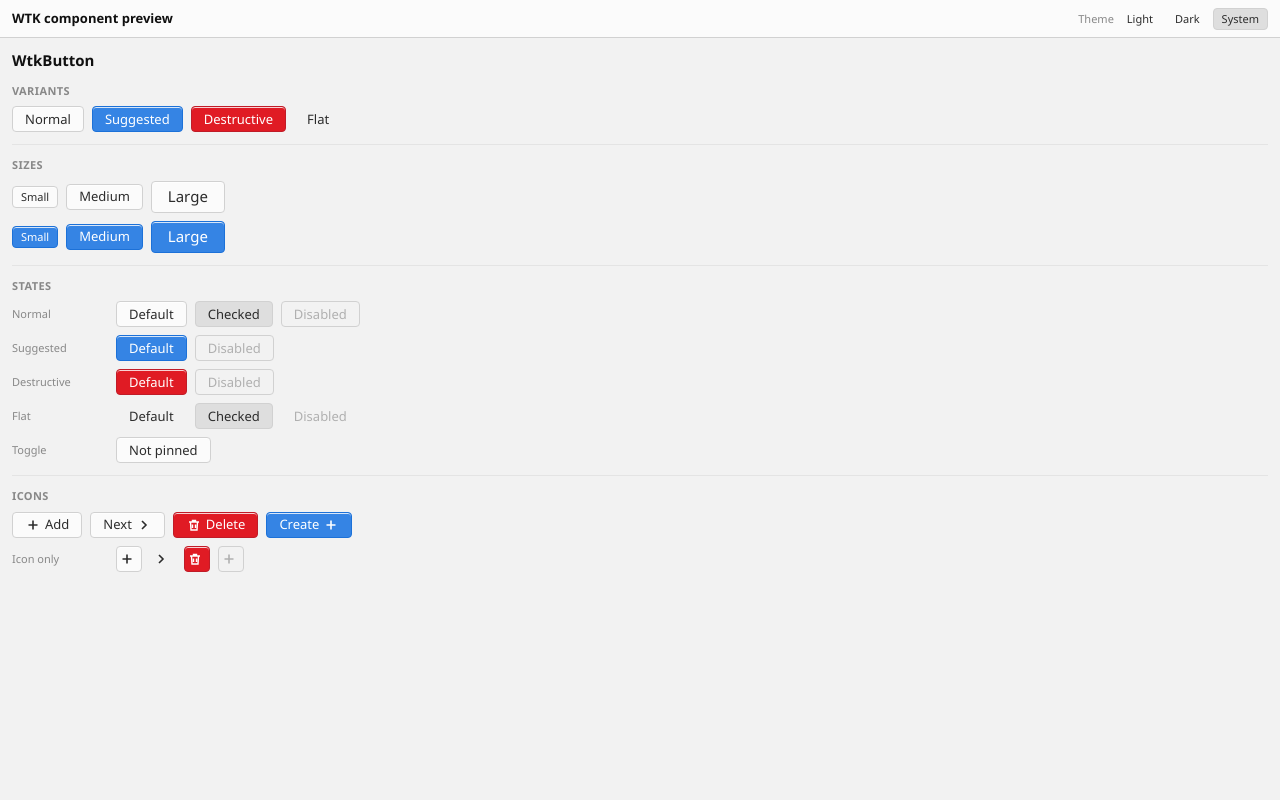
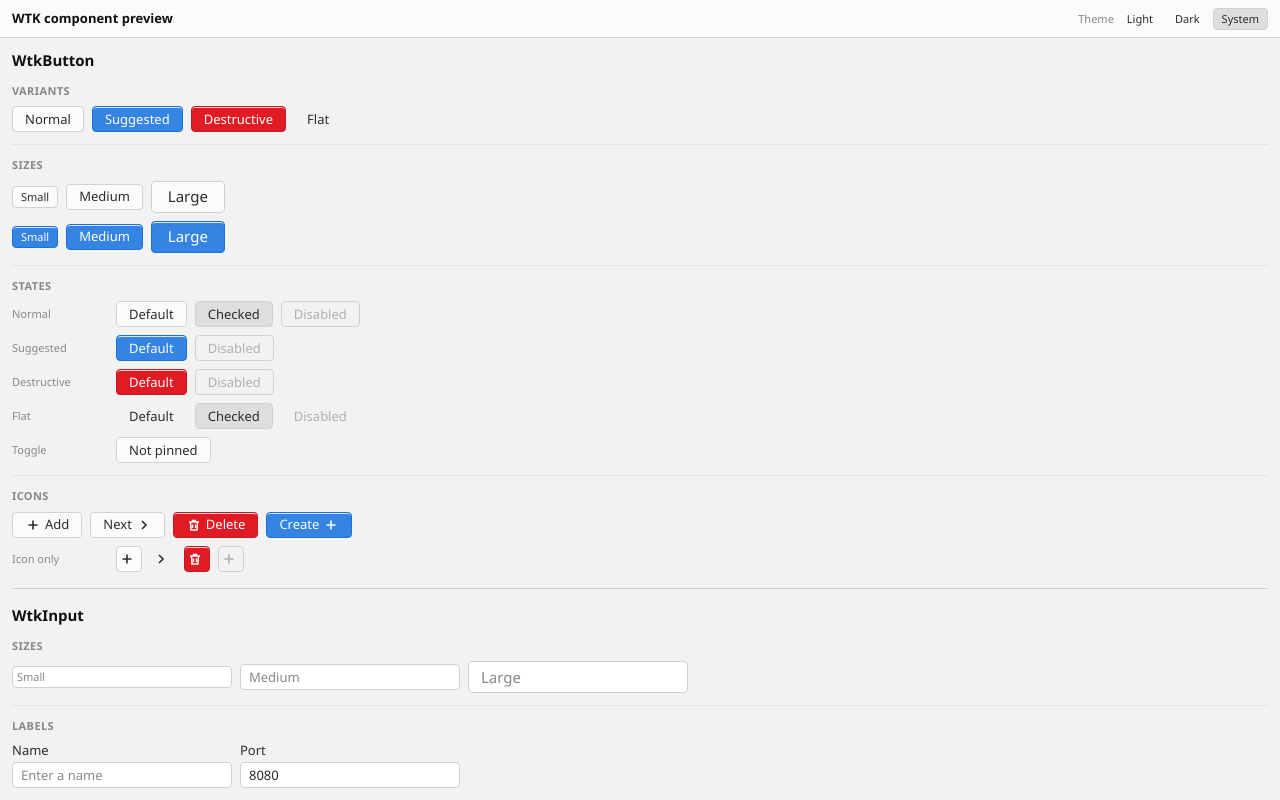
Before and after one commit to AlbertArakelyan/wtk-ui-react, a React (Vite) app: page / in a window 1280 px wide. Built offline with nearby package versions, Linux system fonts and the light colour scheme.

Commit message:
feat(5): created input component

```diff
--- a/src/App.tsx
+++ b/src/App.tsx
@@ -1,6 +1,7 @@
 import { type FC, useEffect, useState } from 'react';
 
 import WtkButton from './components/WtkButton/WtkButton';
+import WtkInput from './components/WtkInput/WtkInput';
 
 type ThemeChoiceType = 'system' | 'light' | 'dark';
 
@@ -13,6 +14,13 @@ const PlusIcon: FC = () => (
 const TrashIcon: FC = () => (
   <svg viewBox="0 0 16 16" fill="none" stroke="currentColor" strokeWidth="1.4">
     <path d="M3 5h10M6.5 5V3.5h3V5M4.5 5l.5 8h6l.5-8M6.5 7.5v3.5M9.5 7.5v3.5" />
+  </svg>
+);
+
+const SearchIcon: FC = () => (
+  <svg viewBox="0 0 16 16" fill="none" stroke="currentColor" strokeWidth="1.5">
+    <circle cx="7" cy="7" r="4.25" />
+    <path d="M10.2 10.2L13.5 13.5" />
   </svg>
 );
 
@@ -130,6 +138,57 @@ const App = () => {
             </div>
           </section>
         </section>
+
+        <section className="preview-component">
+          <h1 className="preview-component-title">WtkInput</h1>
+
+          <section className="preview-section">
+            <h2 className="preview-section-title">Sizes</h2>
+            <div className="preview-row">
+              <WtkInput inputSize="sm" placeholder="Small" wrapperClassName="preview-field" />
+              <WtkInput inputSize="md" placeholder="Medium" wrapperClassName="preview-field" />
+              <WtkInput inputSize="lg" placeholder="Large" wrapperClassName="preview-field" />
+            </div>
+          </section>
+
+          <section className="preview-section">
+            <h2 className="preview-section-title">Labels</h2>
+            <div className="preview-row">
+              <WtkInput label="Name" placeholder="Enter a name" wrapperClassName="preview-field" />
+              <WtkInput label="Port" defaultValue="8080" wrapperClassName="preview-field" />
+            </div>
+          </section>
+
+          <section className="preview-section">
+            <h2 className="preview-section-title">Icons</h2>
+            <div className="preview-row">
+              <WtkInput icon={<SearchIcon />} placeholder="Search" wrapperClassName="preview-field" />
+              <WtkInput
+                icon={<SearchIcon />}
+                iconPosition="left"
+                placeholder="Icon on the left"
+                wrapperClassName="preview-field"
+              />
+            </div>
+          </section>
+
+          <section className="preview-section">
+            <h2 className="preview-section-title">States</h2>
+            <div className="preview-row">
+              <WtkInput placeholder="Default" wrapperClassName="preview-field" />
+              <WtkInput defaultValue="Disabled" disabled wrapperClassName="preview-field" />
+              <WtkInput defaultValue="Read only" readOnly wrapperClassName="preview-field" />
+            </div>
+            <div className="preview-row">
+              <WtkInput
+                label="Port"
+                defaultValue="not-a-number"
+                error="Must be a number between 1 and 65535"
+                wrapperClassName="preview-field"
+              />
+            </div>
+          </section>
+        </section>
       </div>
     </div>
   );
--- /dev/null
+++ b/src/components/WtkInput/WtkInput.tsx
@@ -0,0 +1,62 @@
+import { type FC, useId, useMemo } from 'react';
+
+import type { IWtkInputProps, WtkInputSizeType } from './types';
+
+const WtkInput: FC<IWtkInputProps> = ({
+  inputSize = 'md',
+  label,
+  icon,
+  iconPosition = 'right',
+  error,
+  id,
+  disabled,
+  wrapperClassName = '',
+  labelClassName = '',
+  fieldClassName = '',
+  iconClassName = '',
+  errorClassName = '',
+  className = '',
+  ...props
+}) => {
+  const generatedId = useId();
+  const inputId = id ?? generatedId;
+
+  const inputSizeClass = useMemo(() => {
+    const sizeMapping: Record<WtkInputSizeType, string> = {
+      sm: 'wtk-input--sm',
+      md: 'wtk-input--md',
+      lg: 'wtk-input--lg',
+    };
+
+    return sizeMapping[inputSize] || sizeMapping.md;
+  }, [inputSize]);
+
+  const iconSideClass = icon ? `wtk-input--icon-${iconPosition}` : '';
+  const errorClass = error ? 'wtk-input--error' : '';
+
+  return (
+    <div className={`wtk-input-wrapper ${wrapperClassName}`}>
+      {label && (
+        <label className={`wtk-input__label ${labelClassName}`} htmlFor={inputId}>
+          {label}
+        </label>
+      )}
+      <div className={`wtk-input__field ${fieldClassName}`}>
+        <input
+          id={inputId}
+          className={`wtk-input ${inputSizeClass} ${iconSideClass} ${errorClass} ${className}`}
+          disabled={disabled}
+          {...props}
+        />
+        {icon && (
+          <span className={`wtk-input__icon wtk-input__icon--${iconPosition} ${iconClassName}`}>
+            {icon}
+          </span>
+        )}
+      </div>
+      {error && <p className={`wtk-input__error ${errorClassName}`}>{error}</p>}
+    </div>
+  );
+};
+
+export default WtkInput;
--- /dev/null
+++ b/src/components/WtkInput/types.ts
@@ -0,0 +1,18 @@
+import type { InputHTMLAttributes, ReactNode } from 'react';
+
+export type WtkInputSizeType = 'sm' | 'md' | 'lg';
+export type WtkInputIconPositionType = 'left' | 'right';
+
+export interface IWtkInputProps extends InputHTMLAttributes<HTMLInputElement> {
+  // not `size`: InputHTMLAttributes already uses that for the native character width
+  inputSize?: WtkInputSizeType;
+  label?: string;
+  icon?: ReactNode;
+  iconPosition?: WtkInputIconPositionType;
+  error?: string;
+  wrapperClassName?: string;
+  labelClassName?: string;
+  fieldClassName?: string;
+  iconClassName?: string;
+  errorClassName?: string;
+}
--- a/src/styles/base.css
+++ b/src/styles/base.css
@@ -155,7 +155,7 @@ hr {
 }
 
 ::placeholder {
-	color: var(--wtk-entry-placeholder-fg);
+	color: var(--wtk-input-placeholder-fg);
 	opacity: 1;
 }
 
--- /dev/null
+++ b/src/styles/components/wtkInput.css
@@ -0,0 +1,126 @@
+.wtk-input-wrapper {
+	display: flex;
+	flex-direction: column;
+	gap: var(--wtk-spacing-xs);
+	width: 100%;
+}
+
+.wtk-input__label {
+	font-size: var(--wtk-font-size-base);
+	color: var(--wtk-input-label-fg);
+}
+
+/* positioning context for the icon, and nothing else */
+.wtk-input__field {
+	position: relative;
+	display: flex;
+	align-items: center;
+}
+
+.wtk-input {
+	width: 100%;
+	height: var(--wtk-control-height);
+	padding: 0 var(--wtk-spacing-md);
+	font-family: var(--wtk-font-family);
+	font-size: var(--wtk-font-size-base);
+	color: var(--wtk-input-fg);
+	background-color: var(--wtk-input-bg);
+	border: var(--wtk-border-width) solid var(--wtk-input-border);
+	border-radius: var(--wtk-border-radius);
+	transition:
+		border-color var(--wtk-transition) var(--wtk-easing),
+		box-shadow var(--wtk-transition) var(--wtk-easing);
+
+	&::placeholder {
+		color: var(--wtk-input-placeholder-fg);
+		opacity: 1;
+	}
+
+	&:hover:not(:disabled):not(:focus) {
+		border-color: var(--wtk-input-border-hover);
+	}
+
+	&:focus-visible {
+		border-color: var(--wtk-input-border-focus);
+		box-shadow: 0 0 0 var(--wtk-focus-ring-width) var(--wtk-focus-ring-color);
+	}
+
+	&:disabled {
+		color: var(--wtk-input-fg-disabled);
+		background-color: var(--wtk-input-bg-disabled);
+	}
+
+	&::selection {
+		color: var(--wtk-input-selection-fg);
+		background-color: var(--wtk-input-selection-bg);
+	}
+}
+
+.wtk-input__icon {
+	position: absolute;
+	display: flex;
+	align-items: center;
+	color: var(--wtk-color-text-muted);
+	/* clicking the icon should still land on the input */
+	pointer-events: none;
+}
+
+.wtk-input__icon svg {
+	width: var(--wtk-icon-size);
+	height: var(--wtk-icon-size);
+}
+
+.wtk-input__icon--left {
+	left: var(--wtk-spacing-md);
+}
+
+.wtk-input__icon--right {
+	right: var(--wtk-spacing-md);
+}
+
+.wtk-input__error {
+	font-size: var(--wtk-font-size-small);
+	color: var(--wtk-input-error-fg);
+}
+
+/* sizes */
+.wtk-input--sm {
+	height: var(--wtk-control-height-sm);
+	padding: 0 var(--wtk-spacing-sm);
+	font-size: var(--wtk-font-size-small);
+}
+
+.wtk-input--md {
+	height: var(--wtk-control-height);
+	padding: 0 var(--wtk-spacing-md);
+}
+
+.wtk-input--lg {
+	height: var(--wtk-control-height-lg);
+	padding: 0 var(--wtk-spacing-lg);
+	font-size: var(--wtk-font-size-large);
+}
+
+/* keep the text clear of the icon, derived from the icon size and the gap */
+.wtk-input--icon-left {
+	padding-left: calc(var(--wtk-icon-size) + var(--wtk-spacing-md) * 2);
+}
+
+.wtk-input--icon-right {
+	padding-right: calc(var(--wtk-icon-size) + var(--wtk-spacing-md) * 2);
+}
+
+/* error keeps its border in every state, including while focused, and the
+   focus ring switches to the error tint so the two do not disagree */
+.wtk-input--error {
+	border-color: var(--wtk-input-border-error);
+
+	&:hover:not(:disabled):not(:focus) {
+		border-color: var(--wtk-input-border-error);
+	}
+
+	&:focus-visible {
+		border-color: var(--wtk-input-border-error);
+		box-shadow: 0 0 0 var(--wtk-focus-ring-width) var(--wtk-focus-ring-color-error);
+	}
+}
--- a/src/styles/preview.css
+++ b/src/styles/preview.css
@@ -98,6 +98,11 @@
 	margin-top: var(--wtk-spacing-md);
 }
 
+/* inputs stretch to their container, so give them a sane width in a demo row */
+.preview-field {
+	max-width: 220px;
+}
+
 .preview-row-label {
 	min-width: 96px;
 	font-size: var(--wtk-font-size-small);
--- a/src/styles/style.css
+++ b/src/styles/style.css
@@ -12,6 +12,7 @@
 *** Component stylesheets, alphabetically.
 */
 @import "./components/wtkButton.css";
+@import "./components/wtkInput.css";
 
 /*
 *** Demo only. Layout for the preview harness in src/App.tsx. Delete this line
--- a/src/styles/vars.css
+++ b/src/styles/vars.css
@@ -137,6 +137,7 @@
 	--wtk-light-overlay-color: rgba(0, 0, 0, 0.35);
 	--wtk-light-highlight-color: rgba(255, 255, 255, 0.8);
 	--wtk-light-focus-ring: rgba(53, 132, 228, 0.4);
+	--wtk-light-focus-ring-error: rgba(224, 27, 36, 0.35);
 }
 
 /*
@@ -187,6 +188,7 @@
 	--wtk-dark-overlay-color: rgba(0, 0, 0, 0.55);
 	--wtk-dark-highlight-color: rgba(255, 255, 255, 0.06);
 	--wtk-dark-focus-ring: rgba(53, 132, 228, 0.5);
+	--wtk-dark-focus-ring-error: rgba(217, 43, 50, 0.45);
 }
 
 /*
@@ -239,6 +241,7 @@
 	--wtk-overlay-color: var(--wtk-light-overlay-color);
 	--wtk-highlight-color: var(--wtk-light-highlight-color);
 	--wtk-focus-ring: var(--wtk-light-focus-ring);
+	--wtk-focus-ring-error: var(--wtk-light-focus-ring-error);
 }
 
 /*
@@ -291,6 +294,7 @@
 	--wtk-overlay-color: var(--wtk-dark-overlay-color);
 	--wtk-highlight-color: var(--wtk-dark-highlight-color);
 	--wtk-focus-ring: var(--wtk-dark-focus-ring);
+	--wtk-focus-ring-error: var(--wtk-dark-focus-ring-error);
 }
 
 /*
@@ -345,6 +349,7 @@
 		--wtk-overlay-color: var(--wtk-dark-overlay-color);
 		--wtk-highlight-color: var(--wtk-dark-highlight-color);
 		--wtk-focus-ring: var(--wtk-dark-focus-ring);
+		--wtk-focus-ring-error: var(--wtk-dark-focus-ring-error);
 	}
 }
 
@@ -375,6 +380,7 @@
 	*** Shared decoration
 	*/
 	--wtk-focus-ring-color: var(--wtk-focus-ring);
+	--wtk-focus-ring-color-error: var(--wtk-focus-ring-error);
 	--wtk-selection-bg: var(--wtk-accent);
 	--wtk-selection-fg: var(--wtk-accent-fg);
 	--wtk-separator-color: var(--wtk-stroke-weak);
@@ -426,20 +432,22 @@
 	--wtk-btn-flat-fg: var(--wtk-fg);
 
 	/*
-	*** Entry, text area, search field
+	*** Input, text area, search field
 	*/
-	--wtk-entry-bg: var(--wtk-surface-base);
-	--wtk-entry-bg-disabled: var(--wtk-surface-window);
-	--wtk-entry-fg: var(--wtk-fg);
-	--wtk-entry-fg-disabled: var(--wtk-fg-disabled);
-	--wtk-entry-placeholder-fg: var(--wtk-fg-muted);
-	--wtk-entry-border: var(--wtk-stroke);
-	--wtk-entry-border-hover: var(--wtk-stroke-strong);
-	--wtk-entry-border-focus: var(--wtk-accent);
-	--wtk-entry-border-error: var(--wtk-destructive);
-	--wtk-entry-border-warning: var(--wtk-warning);
-	--wtk-entry-selection-bg: var(--wtk-accent);
-	--wtk-entry-selection-fg: var(--wtk-accent-fg);
+	--wtk-input-bg: var(--wtk-surface-base);
+	--wtk-input-bg-disabled: var(--wtk-surface-window);
+	--wtk-input-fg: var(--wtk-fg);
+	--wtk-input-fg-disabled: var(--wtk-fg-disabled);
+	--wtk-input-placeholder-fg: var(--wtk-fg-muted);
+	--wtk-input-border: var(--wtk-stroke);
+	--wtk-input-border-hover: var(--wtk-stroke-strong);
+	--wtk-input-border-focus: var(--wtk-accent);
+	--wtk-input-border-error: var(--wtk-destructive);
+	--wtk-input-border-warning: var(--wtk-warning);
+	--wtk-input-selection-bg: var(--wtk-accent);
+	--wtk-input-selection-fg: var(--wtk-accent-fg);
+	--wtk-input-label-fg: var(--wtk-fg);
+	--wtk-input-error-fg: var(--wtk-destructive);
 
 	/*
 	*** Header bar
```
